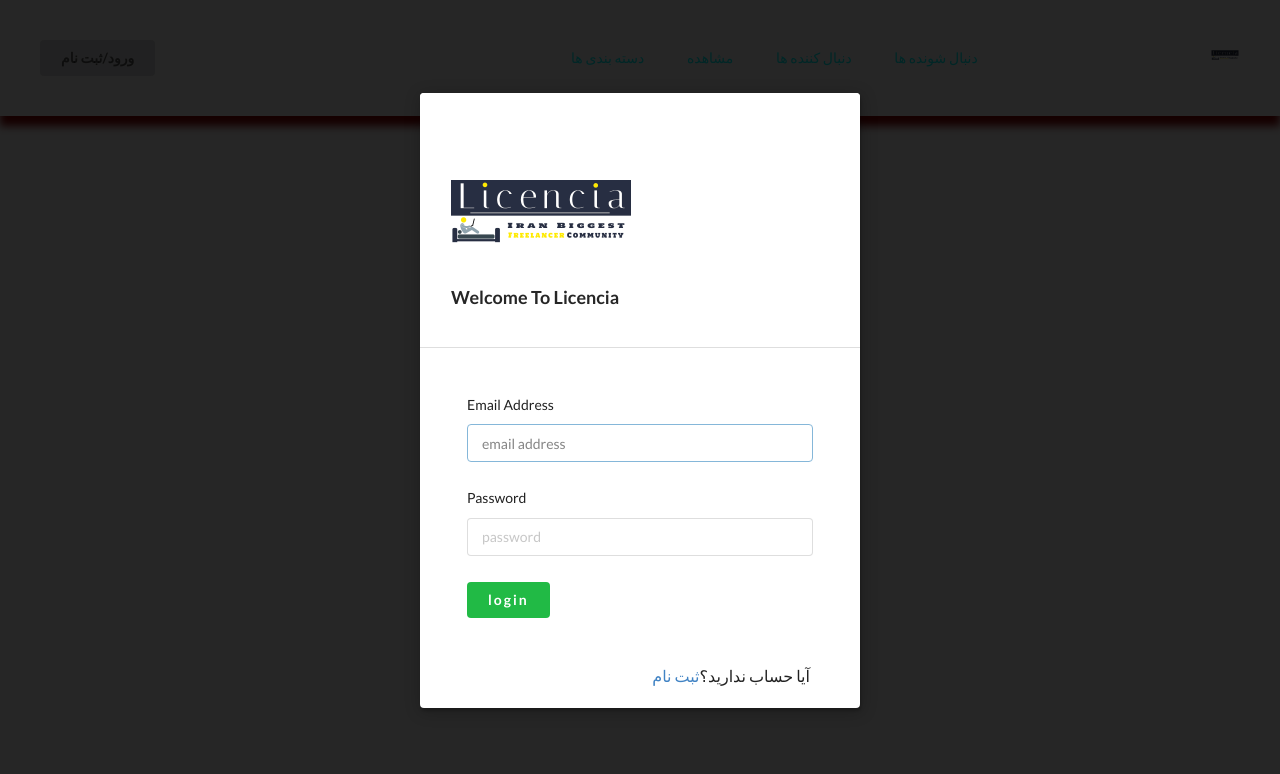
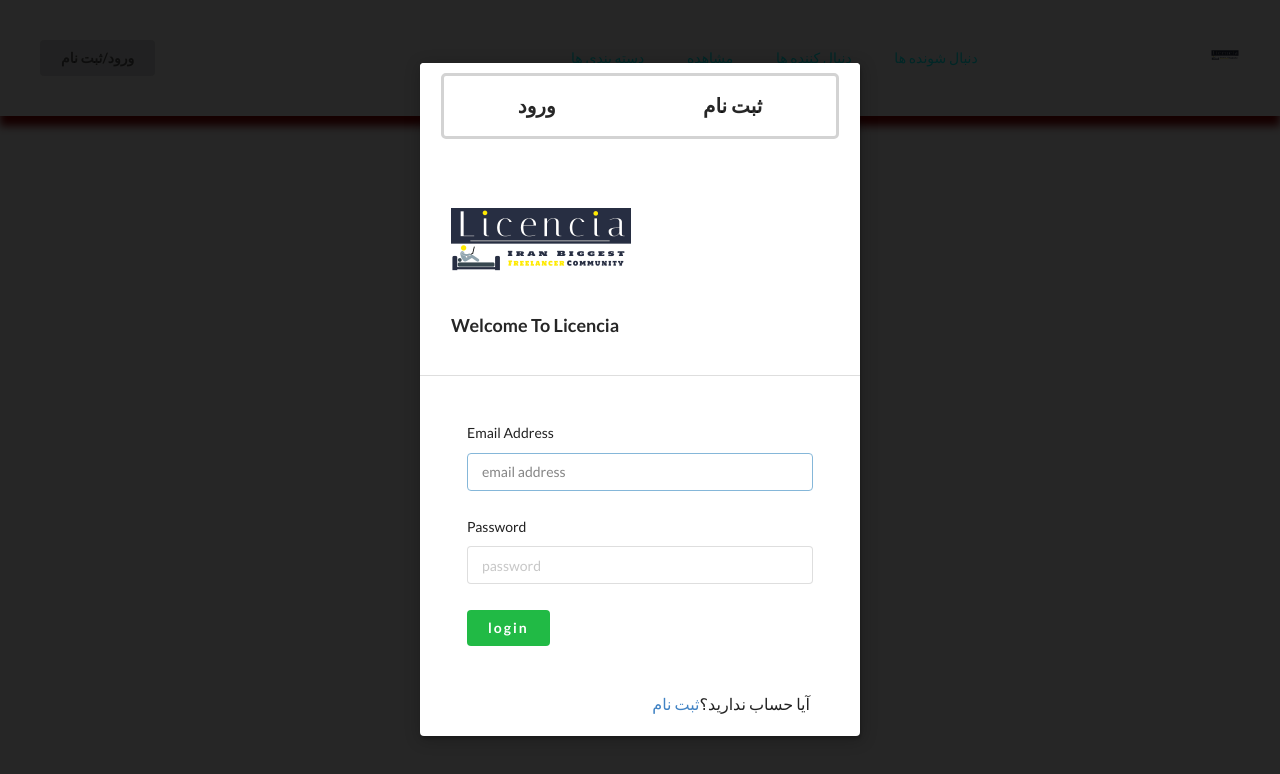
Before and after one commit to sepehrkianian09/WebProject-Front-End, a plain HTML site: page HTML1.html in a window 1280 px wide. Both pictures are taken after a click on the element "ورود/ثبت نام". Drawn offline with nearby package versions, Linux system fonts and the light colour scheme.

Commit message:
good job 2

```diff
--- a/CSS Designs/LoginMenu.css
+++ b/CSS Designs/LoginMenu.css
@@ -8,6 +8,7 @@
 #Login-Menu-Header {
     display: flex;
     flex-direction: column;
+    padding-top: 0px;
 }
 
 #welcomeHeader {
@@ -15,27 +16,70 @@
     margin-left: 10px;
     align-content: center;
 }
-.ui.form{
+
+.ui.form {
     padding: 13px;
 }
-#logoImage{
+
+#Signup-Login {
+    display: grid;
+    grid-template-columns: auto auto;
+    border-radius: 5px;
+    border-style: solid;
+    border-color: lightgray;
+    margin-top: 10px;
+}
+
+#loginText {
+    text-align: center;
+    height: 60px;
+    transition: 0.4s;
+}
+
+#loginText:hover {
+    background-color: lightgrey;
+    cursor: pointer;
+}
+
+#signupText:hover {
+    cursor: pointer;
+    background-color: lightgrey;
+}
+
+#signupText {
+    text-align: center;
+    height: 60px;
+    transition: 0.4s;
+}
+
+#loginTextP {
+    margin-top: 15px;
+}
+
+#signupTextP {
+    margin-top: 15px;
+}
+
+#logoImage {
     height: 100px;
     margin-bottom: 50px;
 }
-.loginFooter{
+
+.loginFooter {
     font-size: 16px;
     text-align: right;
     margin-right: 50px;
     margin-bottom: 20px;
 }
 
-#loginButton{
+#loginButton {
     letter-spacing: 2px;
 }
 
-#paragraphInput1{
+#paragraphInput1 {
     margin-bottom: 10px;
 }
-#paragraphInput2{
+
+#paragraphInput2 {
     margin-bottom: 10px;
 }
--- a/HTML1.html
+++ b/HTML1.html
@@ -37,6 +37,10 @@
 
 <div class="ui modal" id="Login-Menu">
     <div class="header" id="Login-Menu-Header">
+        <div id="Signup-Login">
+            <div class="ui paragraph" id="loginText"><p id="loginTextP">ورود</p></div>
+            <div class="ui paragraph" id="signupText"><p id="signupTextP">ثبت نام</p></div>
+        </div>
         <div class="image content" id="logoImage">
             <img src="Pics/Licencia-Logo.png" alt="logoLicencia"/>
         </div>
```
